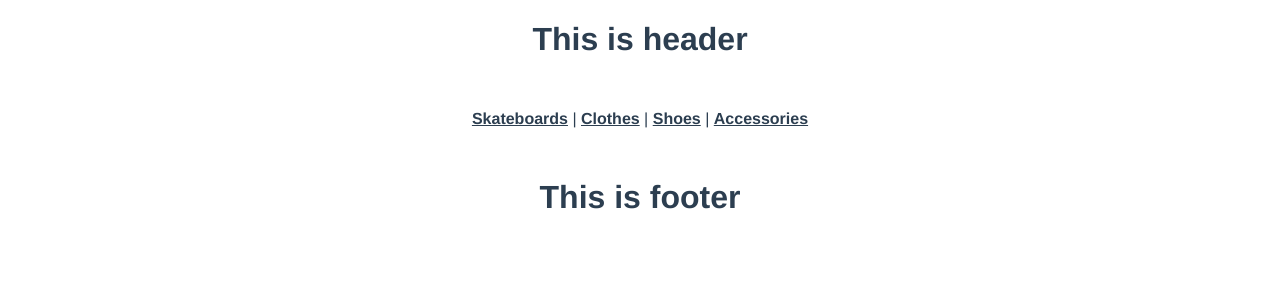
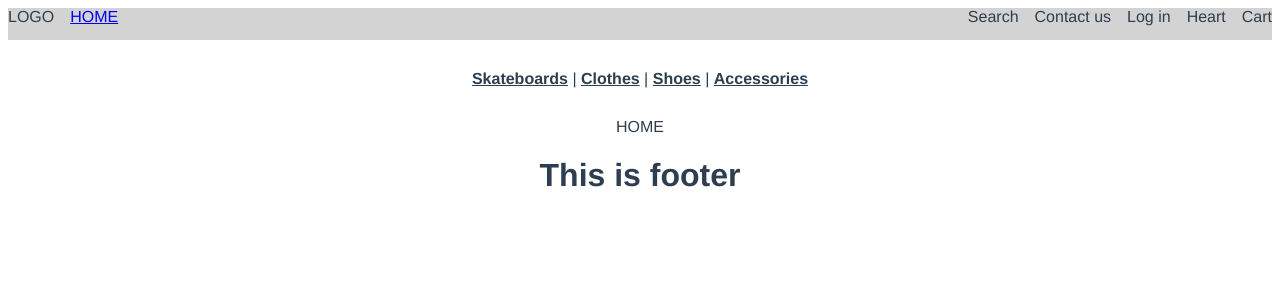
Before and after one commit to damianamalraj/sinus-webshop, a Vue app: page / in a window 1280 px wide. Shown: the top 300 px of the page. Built offline with nearby package versions, Linux system fonts and the light colour scheme.

Commit message:
add header but not done yet

```diff
--- a/src/components/Header.vue
+++ b/src/components/Header.vue
@@ -1,18 +1,61 @@
 <template>
-  <div>
-      <h1>This is header</h1>
-      <nav>
+  <div class="header">
+      <div class="headerLeft">
+        <div>
+          LOGO
+        </div>
 
-      </nav>
+        <div>
+          <router-link to="/"> <Home/> </router-link>
+        </div>
+
+      </div>
+
+      <div class="headerRight">
+        <div> Search </div>
+        <div> Contact us </div>
+        <div> Log in</div>
+        <div> Heart</div>
+        <div> Cart</div>
+      </div>
   </div>
 </template>
 
 <script>
+import Home from '../views/Home'
 export default {
-
+  components: {
+    Home
+  }
 }
 </script>
 
 <style>
 
+  .header{
+    display: flex;
+    flex-direction: row;
+    justify-content: space-between;
+    background-color:lightgray;
+    height: 2rem;
+  }
+
+  .headerLeft{
+    display: flex;
+    flex-direction: row;
+    gap: 1rem;
+
+  }
+
+  .headerRight{
+    display: flex;
+    flex-direction: row;
+    gap: 1rem;
+
+  }
+
+
+
+
+
 </style>
--- a/src/views/Home.vue
+++ b/src/views/Home.vue
@@ -1,5 +1,5 @@
 <template>
-    <div class="home"></div>
+    <div class="home"> HOME </div>
 </template>
 
 <script>
```
